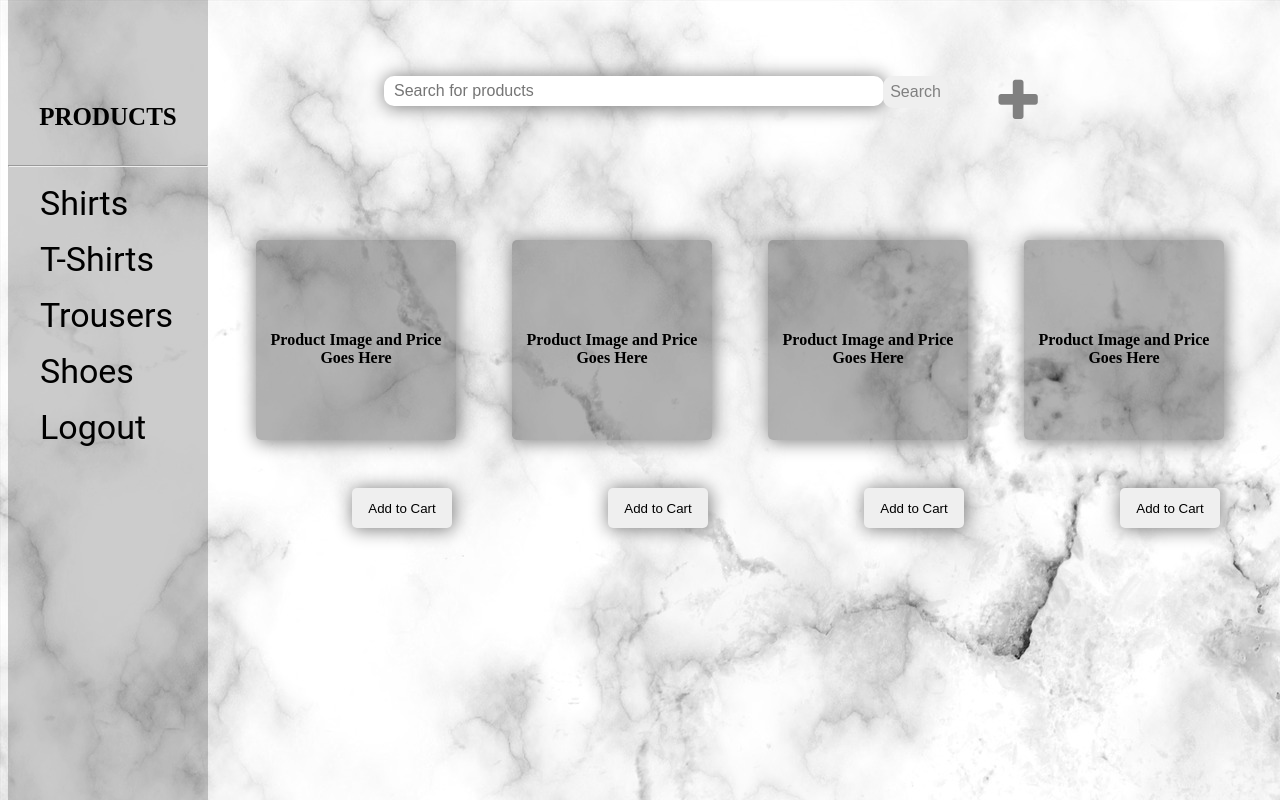
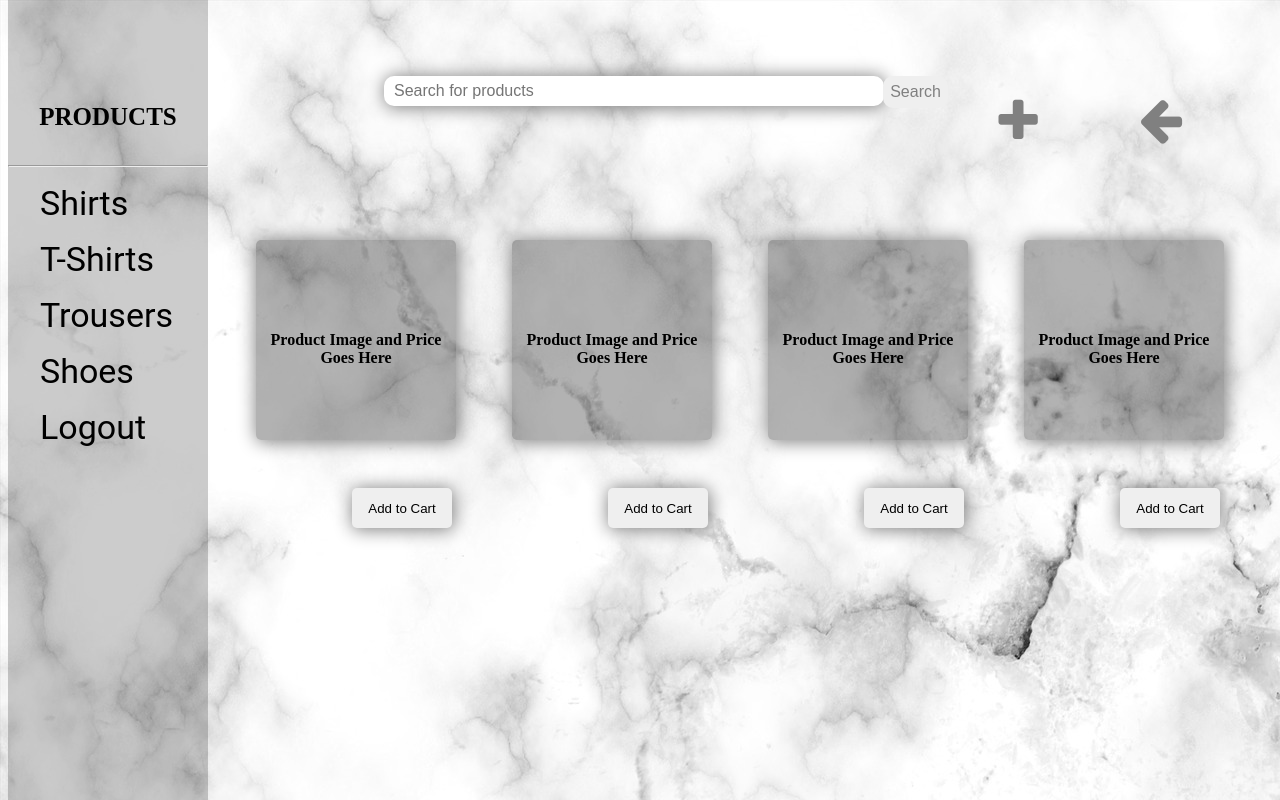
Before and after one commit to deytola/store-management, a plain HTML site: page UI/products/allProducts/allProducts.html in a window 1280 px wide. Drawn offline with Linux system fonts and the light colour scheme; files whose address does not match are found by name.

Commit message:
incorporate second feedback

```diff
--- a/UI/products/allProducts/allProducts.html
+++ b/UI/products/allProducts/allProducts.html
@@ -21,6 +21,7 @@
 		<input id="searchfield" type="search" placeholder="Search for products"/>
 		<button id="searchbtn">Search</button>
 		<i class="addproduct fa fa-plus" onclick='window.location.href="../addProduct/addProduct.html"'></i>
+		<i class="back-btn fa fa-arrow-left" onclick='window.location.href="../../dashboard/adminDashboard.html"'></i>
 	</div>
 
 	<div>
--- a/UI/products/allProducts/css/style.css
+++ b/UI/products/allProducts/css/style.css
@@ -145,6 +145,7 @@
 
 .addproduct{
 	position: absolute;
+	top: 12%;
     left: 78%;
     font-size: 50px;
     color: grey;
@@ -207,3 +208,13 @@
     font-size: 36px;
     margin-left: 50px;
 }
+.back-btn{
+	position: absolute;
+	top: 11.9%;
+    left: 89%;
+    font-size: 50px;
+    color: grey;
+}
+.back-btn:hover{
+	color: black;
+}
```
